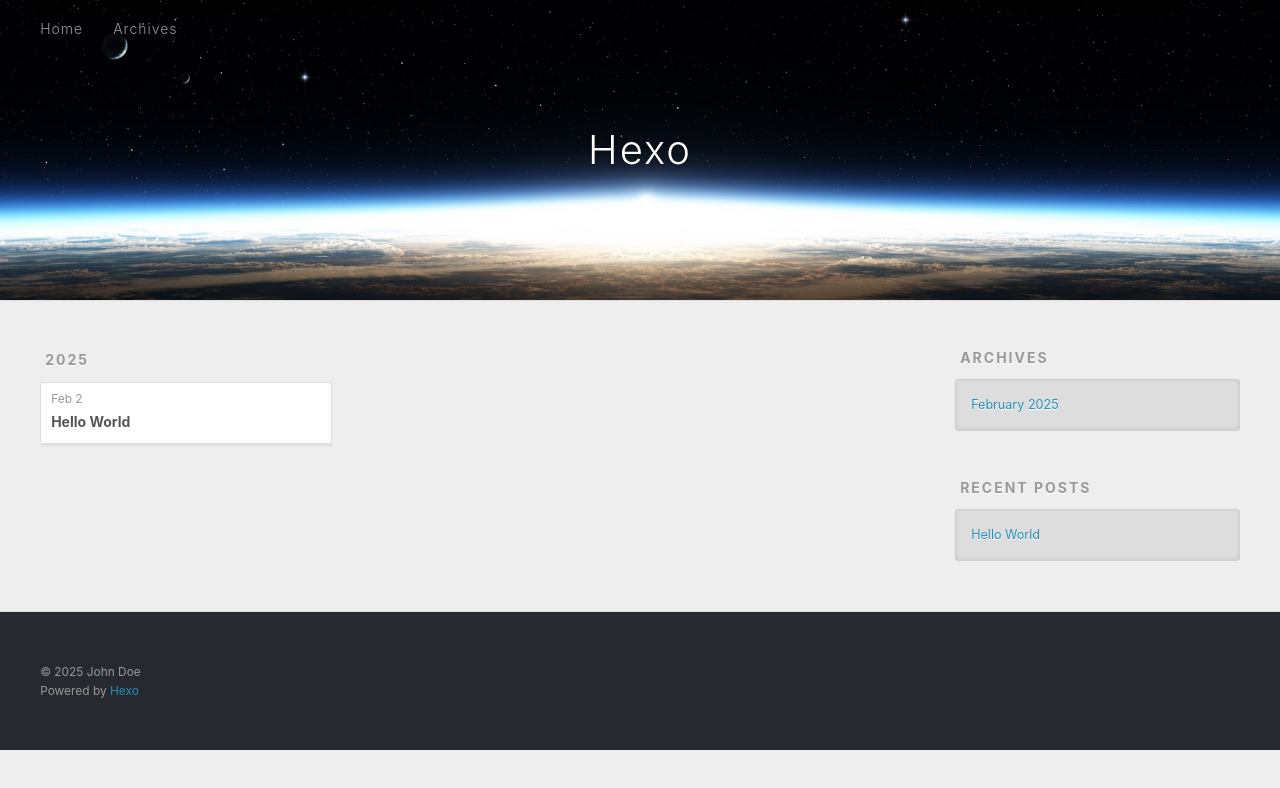
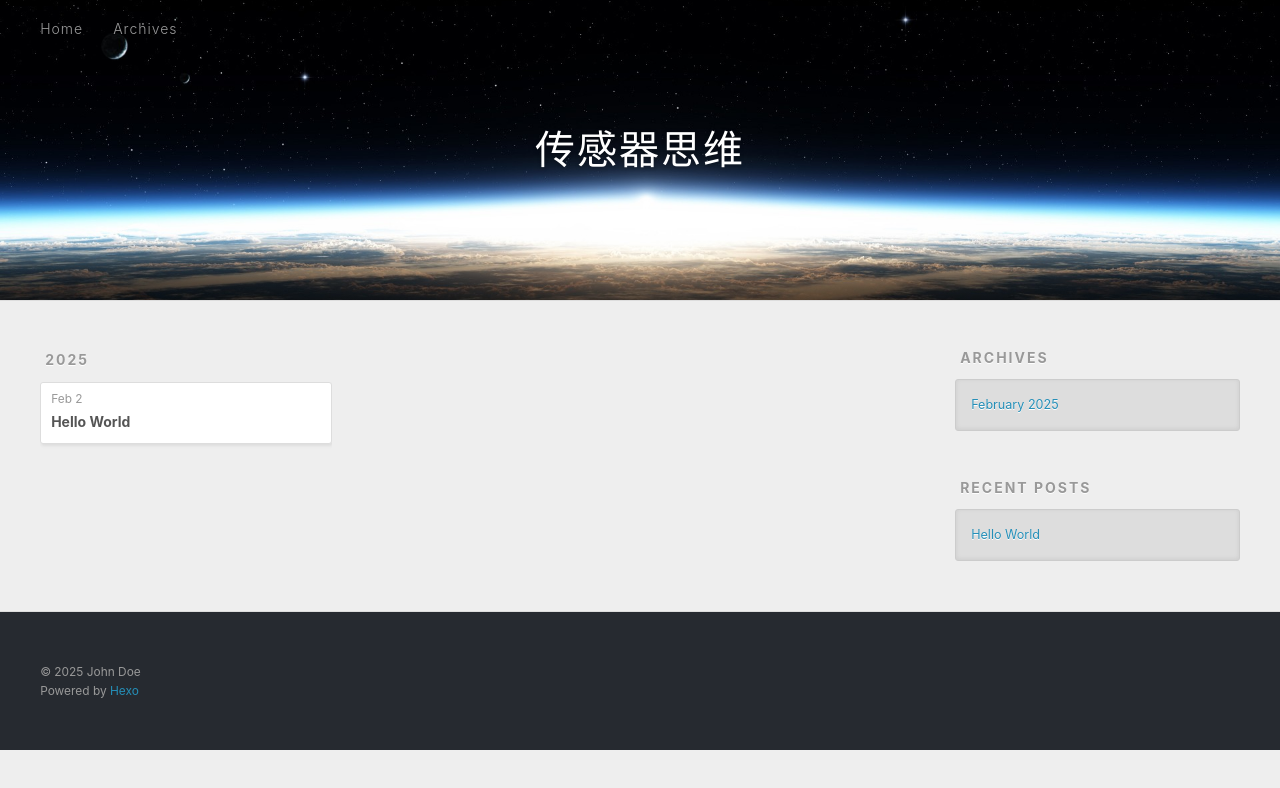
Before and after one commit to Transducerman/Transducerman.github.io, a plain HTML site: page archives/2025/02/index.html in a window 1280 px wide. Drawn offline with Linux system fonts and the light colour scheme.

Commit message:
Site updated: 2025-02-02 10:03:24

```diff
--- a/archives/2025/02/index.html
+++ b/archives/2025/02/index.html
@@ -4,17 +4,17 @@
   <meta charset="utf-8">
 
 
-  <title>Archives: 2025/2 | Hexo</title>
+  <title>Archives: 2025/2 | 传感器思维</title>
   <meta name="viewport" content="width=device-width, initial-scale=1, shrink-to-fit=no">
   <meta property="og:type" content="website">
-<meta property="og:title" content="Hexo">
+<meta property="og:title" content="传感器思维">
 <meta property="og:url" content="http://example.com/archives/2025/02/index.html">
-<meta property="og:site_name" content="Hexo">
+<meta property="og:site_name" content="传感器思维">
 <meta property="og:locale" content="en_US">
 <meta property="article:author" content="John Doe">
 <meta name="twitter:card" content="summary">
 
-    <link rel="alternate" href="/atom.xml" title="Hexo" type="application/atom+xml">
+    <link rel="alternate" href="/atom.xml" title="传感器思维" type="application/atom+xml">
 
 
     <link rel="shortcut icon" href="/favicon.png">
@@ -39,7 +39,7 @@
   <div id="header-outer" class="outer">
     <div id="header-title" class="inner">
       <h1 id="logo-wrap">
-        <a href="/" id="logo">Hexo</a>
+        <a href="/" id="logo">传感器思维</a>
       </h1>
 
     </div>
```
Also changed, not shown: 2025/02/02/hello-world/index.html (+4 -4 lines), archives/2025/index.html (+5 -5 lines), archives/index.html (+5 -5 lines), index.html (+5 -5 lines).
